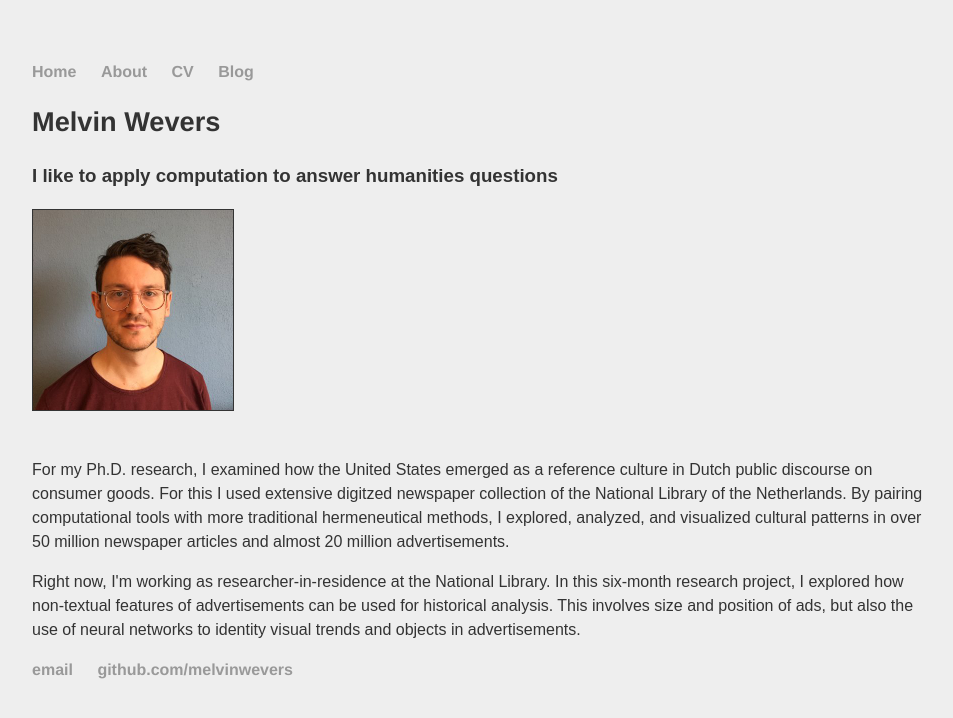
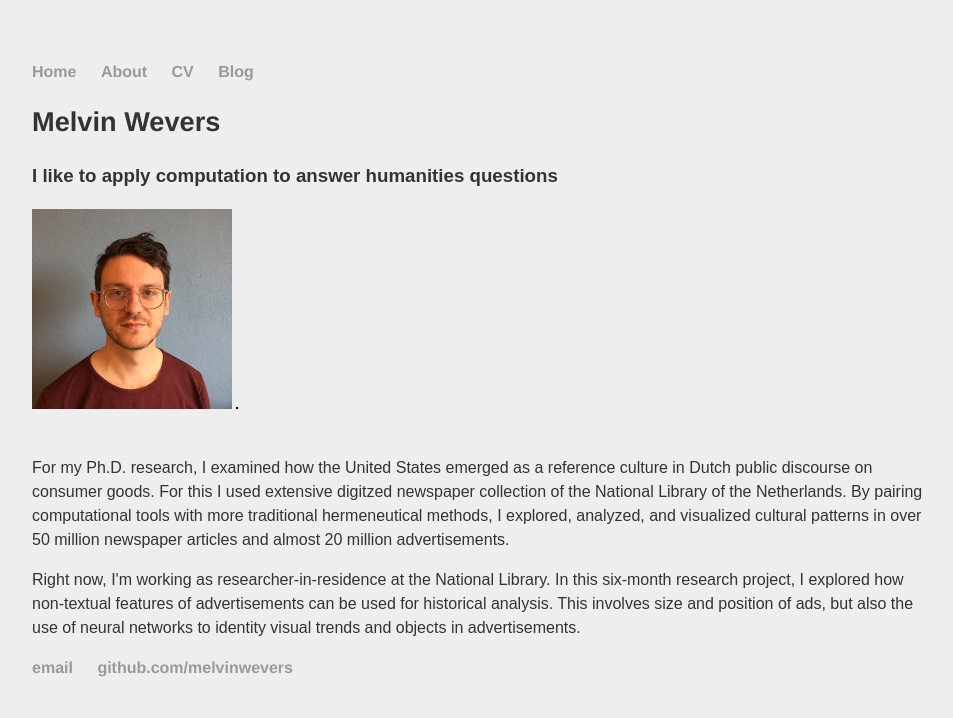
Before and after one commit to melvinwevers/backup-melvinwevers.github.io, a Jekyll site: the page built from index.html, in a window 1280 px wide. Shown: the top 718 px of the page, without its empty margins (160-1113 px from the left). Built offline with Jekyll 4.4.1, drawn with Linux system fonts in a browser that asks for light colours.

Commit message:
Update index.html

```diff
--- a/index.html
+++ b/index.html
@@ -5,7 +5,8 @@
 <div class="blurb">
 	<h1>Melvin Wevers</h1>
 	<h3>I like to apply computation to answer humanities questions</h3>
-	<img src="images/photo.jpg" alt="hi" border = "1" width = "200px" class="inline"/>
+	<img src="images/photo.jpg" alt="hi" width = "200px" class="inline"/>
+	<img style="border:1px solid black">
 	<br>
 	<br>
 	<p>For my Ph.D. research, I examined how the United States emerged as a reference culture in Dutch public discourse on consumer goods.
```
